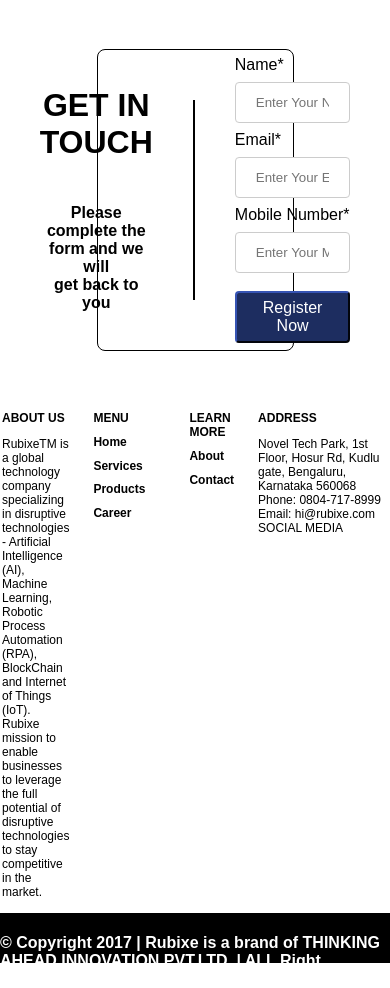
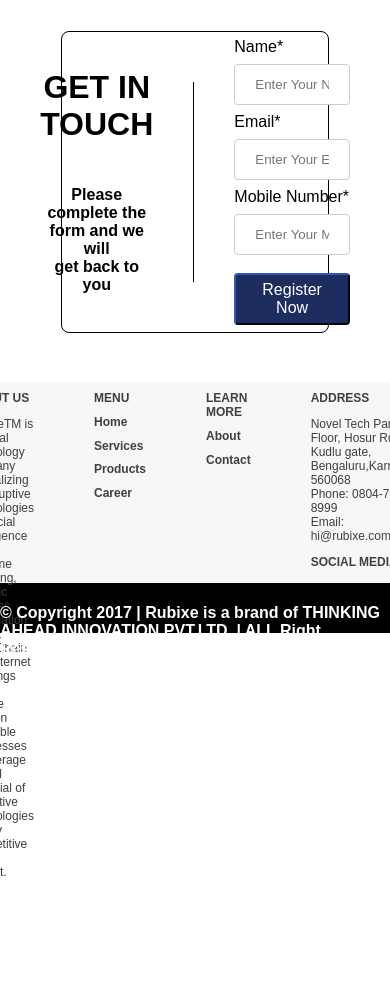
Before and after one commit to asharaf-khadir/rubicx-home-react-app, a React (Create React App) app: page / in a window 390 px wide. Shown: the part 1640-2628 px from the top of the page. After the commit the page ends 2519 px from the top, so only its background shows below. Built offline with nearby package versions, Linux system fonts and the light colour scheme; the HTML template or start-up script is replaced by a standard one.

Commit message:
form email and mobile number validation added

```diff
--- a/src/components/about/About.css
+++ b/src/components/about/About.css
@@ -20,7 +20,7 @@
 }
 .wwd-description {
   margin: auto;
-  width: 64%;
+  width: 68%;
   padding: 10px;
   color: white;
 
--- a/src/components/footer/Contactdetails.css
+++ b/src/components/footer/Contactdetails.css
@@ -1,38 +1,40 @@
-.footerbar{
+.footerbar {
   display: flex;
+  background-color: #f6f7f9;
   justify-content: center;
+  height: 200px;
 }
-.footer-about{
-    border: 2px solid white;
-    width: 60%;
+.footer-about {
+  margin-right: 60px;
 }
-.footer-menu{
-    border: 2px solid white;
-    margin: 0px 20px;
+.footer-menu {
+  margin-right: 60px;
 }
-.footer-learn{
-    border: 2px solid white;
-    margin: 0px 20px;
+.footer-learn {
+  margin-right: 60px;
+}
 
+.footer-title {
+  font-size: 12px;
+  color: #3f3f3f;
 }
-.footer-address{
-    border: 2px solid white;
+.footer-menu-item {
+  font-size: 12px;
+  color: #3f3f3f;
 }
-.footer-title{
+.footer-learn-item {
   font-size: 12px;
+  color: #3f3f3f;
 }
-.footer-menu-item{
+.footer-menu-item {
   font-size: 12px;
+  color: #3f3f3f;
 }
-.footer-learn-item{
+.footer-address-item {
   font-size: 12px;
+  color: #3f3f3f;
 }
-.footer-menu-item{
+.footer-about-item {
   font-size: 12px;
+  color: #3f3f3f;
 }
-.footer-address-item{
-    font-size: 12px;
-}
-.footer-about-item{
-    font-size: 12px;
-}
--- a/src/components/footer/Contactdetails.js
+++ b/src/components/footer/Contactdetails.js
@@ -1,17 +1,20 @@
-import "./Contactdetails.css"
+import "./Contactdetails.css";
 
-export default function Contactdetails(){
+export default function Contactdetails() {
   return (
     <div className="footerbar">
       <div className="footer-about">
         <h1 className="footer-title">ABOUT US</h1>
         <p className="footer-about-item">
           RubixeTM is a global technology company specializing in disruptive
-            technologies - Artificial Intelligence (AI), Machine Learning,
-            Robotic Process Automation (RPA), BlockChain and Internet of Things
-            (IoT). Rubixe mission to enable businesses to leverage the full
-            potential of disruptive technologies to stay competitive in the
-            market.
+          <br />
+          technologies - Artificial Intelligence (AI), Machine Learning, Robotic
+          Process
+          <br /> Automation (RPA), BlockChain and Internet of Things (IoT).
+          Rubixe mission <br />
+          to enable businesses to leverage the full potential of disruptive
+          <br />
+          technologies to stay competitive in the market.
         </p>
       </div>
       <div className="footer-menu">
@@ -29,10 +32,14 @@
       <div className="footer-address">
         <h1 className="footer-title">ADDRESS</h1>
         <p className="footer-address-item">
-            Novel Tech Park, 1st Floor, Hosur Rd, Kudlu gate, Bengaluru,
-            Karnataka 560068 Phone: 0804-717-8999 Email: hi@rubixe.com SOCIAL
-            MEDIA
+          Novel Tech Park, 1st Floor, Hosur Rd,
+          <br />
+          Kudlu gate, Bengaluru,Karnataka
+          <br /> 560068 <br />
+          Phone: 0804-717-8999 <br />
+          Email: hi@rubixe.com <br />
         </p>
+        <h1 className="footer-address-item">SOCIAL MEDIA</h1>
       </div>
     </div>
   );
--- a/src/components/form/UserData.css
+++ b/src/components/form/UserData.css
@@ -3,7 +3,7 @@
   justify-content: center;
   margin: 50px auto;
   border: 1px solid black;
-  width: 50%;
+  width: 68%;
   height: 300px;
   border-radius: 8px;
   align-items: center;
@@ -13,12 +13,12 @@
   display: flex;
   flex-direction: column;
   font-size: 16px;
-  width: 300px;
+  width: 400px;
   padding-left: 40px;
 
 }
 .form-heading-box {
-  border-right: 2px solid black;
+  border-right: 1px solid black;
   text-align: center;
   height: 200px;
   display: flex;
@@ -45,3 +45,21 @@
   border-radius: 4px;
   box-sizing: border-box;
 }
+input[type=email] {
+  width: 100%;
+  padding: 12px 20px;
+  margin: 8px 0;
+  display: inline-block;
+  border: 1px solid #ccc;
+  border-radius: 4px;
+  box-sizing: border-box;
+}
+input[type=tel] {
+  width: 100%;
+  padding: 12px 20px;
+  margin: 8px 0;
+  display: inline-block;
+  border: 1px solid #ccc;
+  border-radius: 4px;
+  box-sizing: border-box;
+}
--- a/src/components/form/UserData.js
+++ b/src/components/form/UserData.js
@@ -1,6 +1,12 @@
 import "./UserData.css";
+import React, { useState } from "react";
 
 export default function UserData() {
+  const [userName, setUserName] = React.useState("");
+  const UsernameHandler = (event) => {
+    setUserName(event.target.value);
+  };
+  console.log(userName);
   return (
     <div className="form-section">
       <div className="form-heading">
@@ -15,27 +21,43 @@
       </div>
 
       <form className="form-userdetails">
-        <label for="fullname">Name*</label>
+        <label>
+          Name*
           <input
             type="text"
-          id="fullname"
             name="fullname"
             placeholder="Enter Your Name"
+            onChange={UsernameHandler}
+            maxlength="32"
+            pattern="[A-Za-z]{4}"
+            required
           ></input>
-        <label for="email">Email*</label>
+        </label>
+
+        <label>
+          Email*
           <input
-          type="text"
-          id="email"
-          name="firstname"
+            type="email"
+            name="fullname"
+            pattern="[a-z0-9._%+-]+@[a-z0-9.-]+\.[a-z]{2,}$"
+            title="Enter valid email : example@example.com"
             placeholder="Enter Your Email"
+            required
           ></input>
-        <label for="mobilenumber">Mobile Number*</label>
+        </label>
+
+        <label>
+          Mobile Number*
           <input
-          type="text"
-          id="mobilenumber"
-          name="mobilenumber"
+            type="tel"
+            id="phone"
+            name="phone"
             placeholder="Enter Your Mobile Number"
+            pattern="[0-9]{10}"
+            title="Enter valid 10 digit mobile number"
+            required
           ></input>
+        </label>
 
         <button type="submit" className="form-submitbutton">
           Register Now
```
Lines whose indentation alone changed are shown as unchanged.
